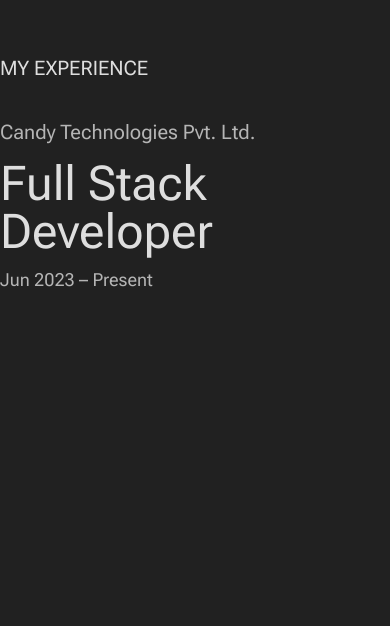
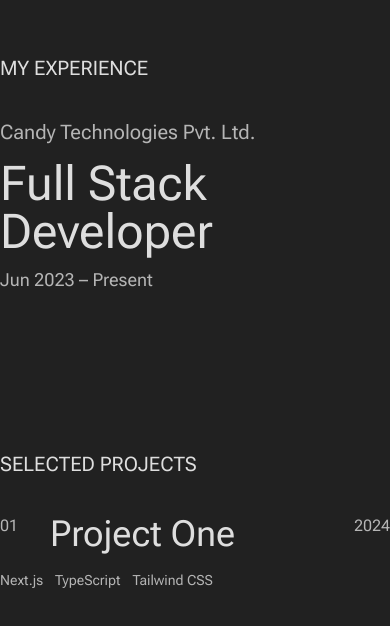
Before and after one commit to mr-nobody-7/portfolio-website, a Next.js app: page / in a window 390 px wide. Shown: the part 3139-3765 px from the top of the page. Before the commit the page ends 3593 px from the top, so only its background shows below. Built offline with nearby package versions, Linux system fonts and the light colour scheme.

Commit message:
add projects sections

```diff
--- /dev/null
+++ b/app/_components/ProjectList.tsx
@@ -0,0 +1,73 @@
+"use client";
+import { motion } from "framer-motion";
+import { SectionTitle } from "@/components/SectionTitle";
+import { PROJECTS } from "@/lib/data";
+import Link from "next/link";
+
+export const ProjectList = () => {
+  const containerVariants = {
+    hidden: { opacity: 0 },
+    visible: {
+      opacity: 1,
+      transition: {
+        staggerChildren: 0.2,
+      },
+    },
+  };
+
+  const itemVariants = {
+    hidden: { opacity: 0, y: 50 },
+    visible: {
+      opacity: 1,
+      y: 0,
+      transition: {
+        duration: 0.6,
+      },
+    },
+  };
+
+  return (
+    <section className="pb-section" id="selected-projects">
+      <div className="container">
+        <SectionTitle title="SELECTED PROJECTS" />
+
+        <motion.div
+          className="grid gap-12"
+          variants={containerVariants}
+          initial="hidden"
+          whileInView="visible"
+          viewport={{ once: false, amount: 0.2 }}
+        >
+          {PROJECTS.map((project, index) => (
+            <motion.div key={project.slug} variants={itemVariants}>
+              <Link href={`/projects/${project.slug}`} className="group block">
+                <div className="flex justify-between items-start mb-4">
+                  <div>
+                    <p className="text-muted-foreground">
+                      {String(index + 1).padStart(2, "0")}
+                    </p>
+                  </div>
+                  <div className="flex-1 mx-8">
+                    <h3 className="text-4xl md:text-6xl font-anton group-hover:text-primary transition-colors">
+                      {project.title}
+                    </h3>
+                  </div>
+                  <div>
+                    <p className="text-muted-foreground">{project.year}</p>
+                  </div>
+                </div>
+                <div className="flex gap-3 flex-wrap">
+                  {project.techStack.map((tech) => (
+                    <span key={tech} className="text-sm text-muted-foreground">
+                      {tech}
+                    </span>
+                  ))}
+                </div>
+              </Link>
+            </motion.div>
+          ))}
+        </motion.div>
+      </div>
+    </section>
+  );
+};
--- a/app/page.tsx
+++ b/app/page.tsx
@@ -1,6 +1,7 @@
 import { AboutMe } from "./_components/AboutMe";
 import { Banner } from "./_components/Banner";
 import { Experiences } from "./_components/Experiences";
+import { ProjectList } from "./_components/ProjectList";
 import { Skills } from "./_components/Skills";
 
 export default function Home() {
@@ -10,6 +11,7 @@
       <AboutMe />
       <Skills />
       <Experiences />
+      <ProjectList />
     </div>
   );
 }
```
